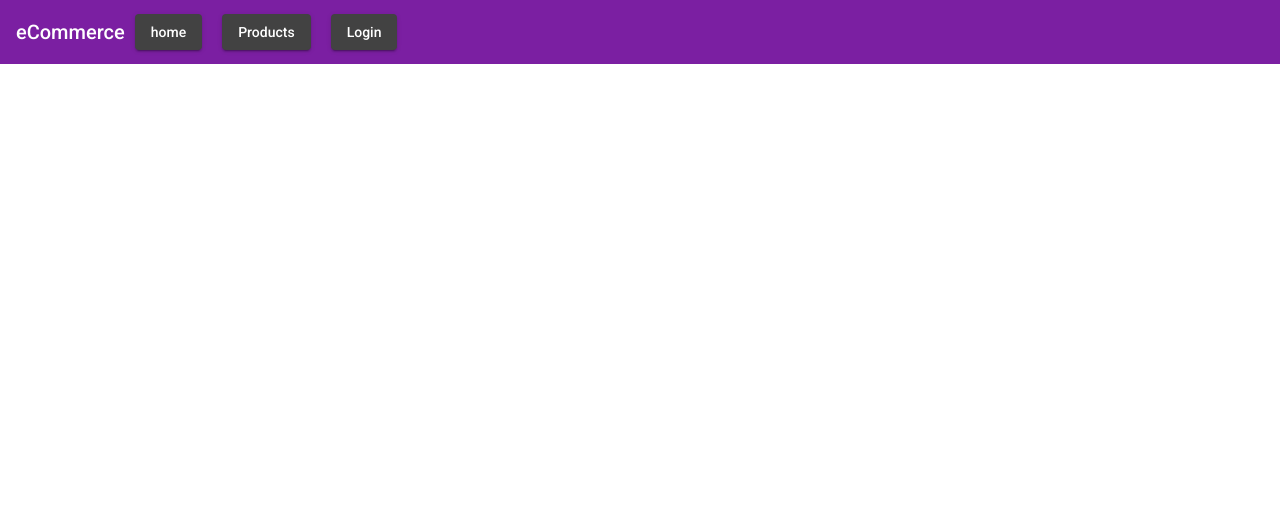
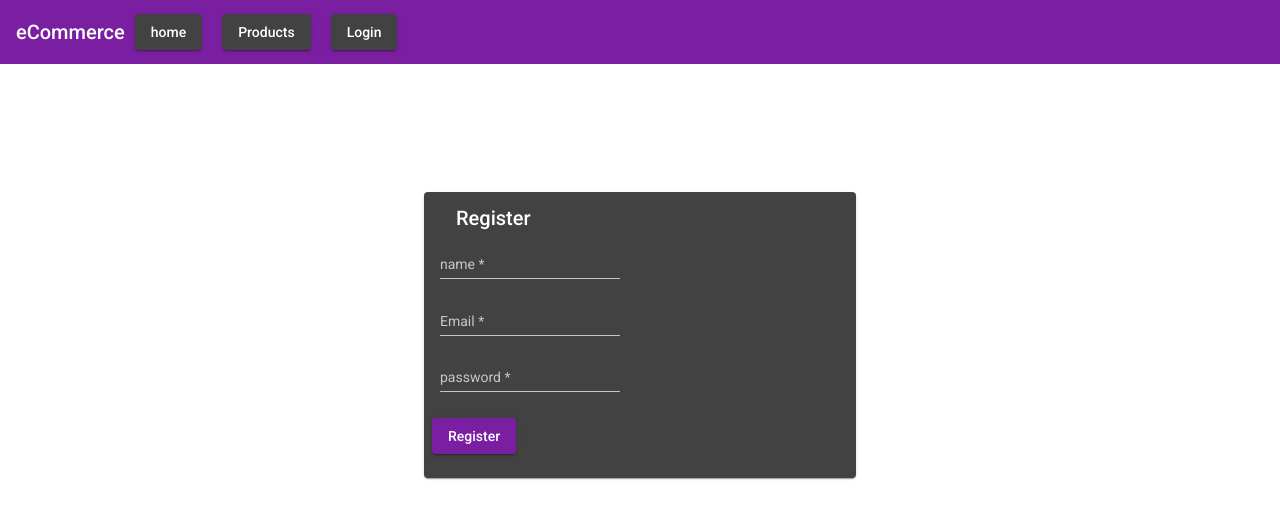
Before and after one commit to emergentIOT/e-commerce, an Angular app in the folder ecommerce-app/: page /register in a window 1280 px wide. Before the commit this address led to /. Shown: the top 518 px of the page. Built offline with nearby package versions, Linux system fonts and the light colour scheme.

Commit message:
User Registration component and service

```diff
--- a/ecommerce-app/src/app/app-routing.module.ts
+++ b/ecommerce-app/src/app/app-routing.module.ts
@@ -4,6 +4,7 @@ import { ProductsModule } from './products/products.module';
 import { HomeComponent } from './home/home.component';
 import { ProductsComponent } from './products/products/products.component';
 import { LoginComponent } from './login/login.component';
+import { RegisterComponent } from './register/register.component';
 
 const routes: Routes = [
   {
@@ -20,6 +21,10 @@ const routes: Routes = [
   {
     path: 'login',
     component: LoginComponent
+  },
+  {
+    path: 'register',
+    component: RegisterComponent
   }
 ];
 
--- a/ecommerce-app/src/app/app.module.ts
+++ b/ecommerce-app/src/app/app.module.ts
@@ -9,12 +9,14 @@ import { HomeComponent } from './home/home.component';
 import { HttpClientModule } from '@angular/common/http';
 import { LoginComponent } from './login/login.component';
 import { FormsModule, ReactiveFormsModule } from '@angular/forms';
+import { RegisterComponent } from './register/register.component';
 
 @NgModule({
   declarations: [
     AppComponent,
     HomeComponent,
-    LoginComponent
+    LoginComponent,
+    RegisterComponent
   ],
   imports: [
     HttpClientModule,
--- a/ecommerce-app/src/app/auth/auth.service.ts
+++ b/ecommerce-app/src/app/auth/auth.service.ts
@@ -1,16 +1,34 @@
 import { Injectable } from '@angular/core';
-import { Observable, of } from 'rxjs';
+import { Observable, of, Subject } from 'rxjs';
+export interface User{
+  name: string;
+  email: string;
+  password: string;
+}
 
 @Injectable({
   providedIn: 'root'
 })
 export class AuthService {
 
+  private user$ = new Subject<User>();
+
   constructor() { }
 
-  login(email: string, password: string){
+  login(email: string, password: string) {
     const loginCredentials = { email, password };
     console.log("User logn", loginCredentials);
     return of(loginCredentials);
   }
+
+  get user() {
+    return this.user$.asObservable();
+  }
+
+  register(user: User) {
+    const registerCredentials = { user };
+    this.user$.next(user);
+    console.log("User Regitration", registerCredentials);
+    return of(registerCredentials);
+  }
 }
--- a/ecommerce-app/src/app/login/login.component.html
+++ b/ecommerce-app/src/app/login/login.component.html
@@ -16,7 +16,8 @@
             </mat-form-field>
         </form>
         <mat-card-actions>
-            <button mat-raised-button color="primary" (click)="login()">Login</button>
+            <button mat-raised-button color="primary" (click)="login()">Login</button><br/>
+            <span>Don't have an account? <a mat-raised-button color="primary" [routerLink]="['/register']">register</a></span>
         </mat-card-actions>
     </mat-card-content>
 </mat-card>
--- /dev/null
+++ b/ecommerce-app/src/app/register/register.component.html
@@ -0,0 +1,26 @@
+<mat-card class="register-card">
+    <mat-card-header>
+        <mat-card-title>
+            Register
+        </mat-card-title>
+    </mat-card-header>
+    <mat-card-content>
+        <form [formGroup]="userGroup">
+            <mat-form-field>
+                <input matInput type="text" name="name" formControlName="name"
+                placeholder="name" required />
+            </mat-form-field><br/>
+            <mat-form-field>
+                <input matInput type="email" name="email" formControlName="email"
+                placeholder="Email" required />
+            </mat-form-field><br/>
+            <mat-form-field>
+                <input matInput type="password" name="password" formControlName="password"
+                placeholder="password" required />
+            </mat-form-field>
+        </form>
+        <mat-card-actions>
+            <button mat-raised-button color="primary" (click)="register()">Register</button><br/>
+        </mat-card-actions>
+    </mat-card-content>
+</mat-card>
--- /dev/null
+++ b/ecommerce-app/src/app/register/register.component.scss
@@ -0,0 +1,4 @@
+.register-card{
+    width: 400px;
+    margin: 10% auto;
+}
--- /dev/null
+++ b/ecommerce-app/src/app/register/register.component.ts
@@ -0,0 +1,36 @@
+import { Component, OnInit } from '@angular/core';
+import { AuthService } from '../auth/auth.service';
+import { FormGroup, FormControl, Validators } from '@angular/forms';
+import { Router } from '@angular/router';
+
+@Component({
+  selector: 'app-register',
+  templateUrl: './register.component.html',
+  styleUrls: ['./register.component.scss']
+})
+export class RegisterComponent implements OnInit {
+
+  //FormGroup
+  userGroup = new FormGroup({
+    name : new FormControl('', [Validators.required]),
+    email : new FormControl('', [Validators.required, Validators.email]),
+    password : new FormControl('', [Validators.required]),
+  });
+  constructor(private  authService: AuthService,
+    private router: Router) { }
+
+  ngOnInit() {
+
+  }
+
+  register(){
+    const user = this.userGroup.getRawValue();
+    this.authService.register(user).subscribe(data => {
+      console.log("Data received");
+      this.router.navigate(['/login']);
+    })
+  }
+
+
+
+}
```
Also changed, not shown: 1 other file (tests, documents, lock files or other folders).
